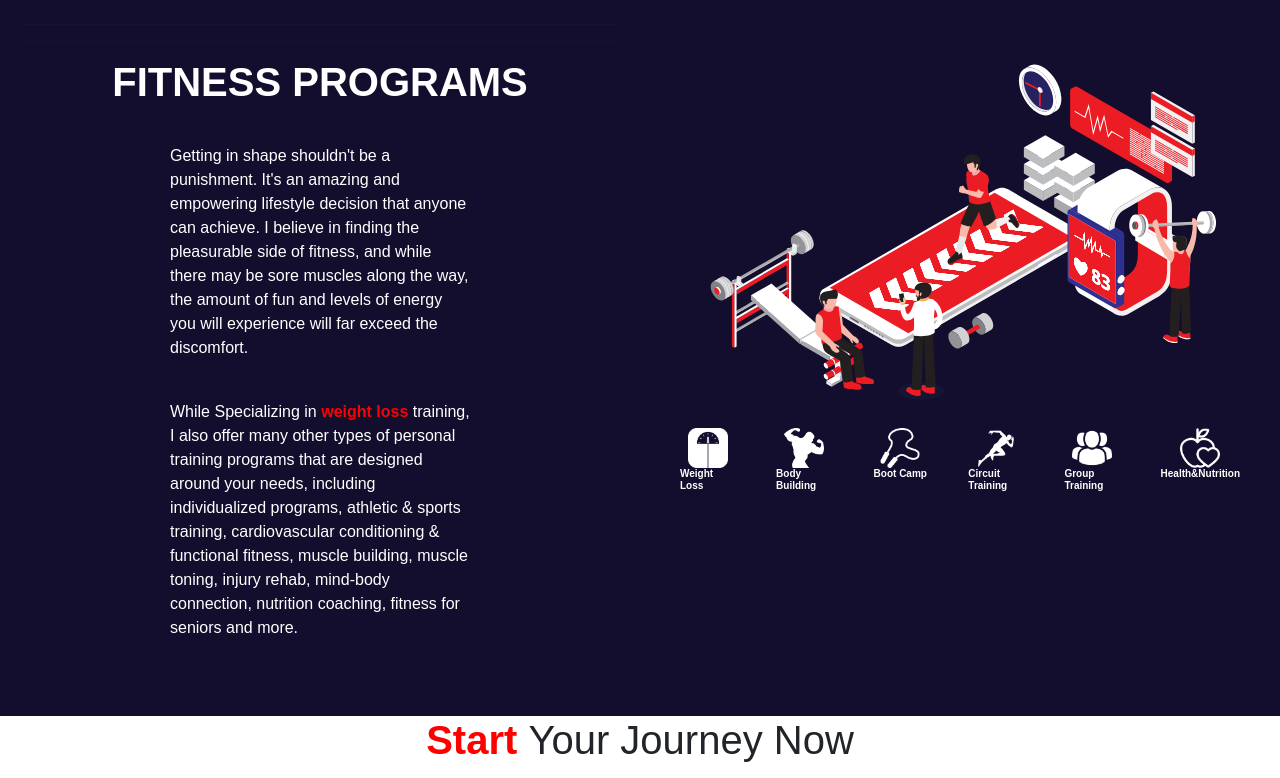
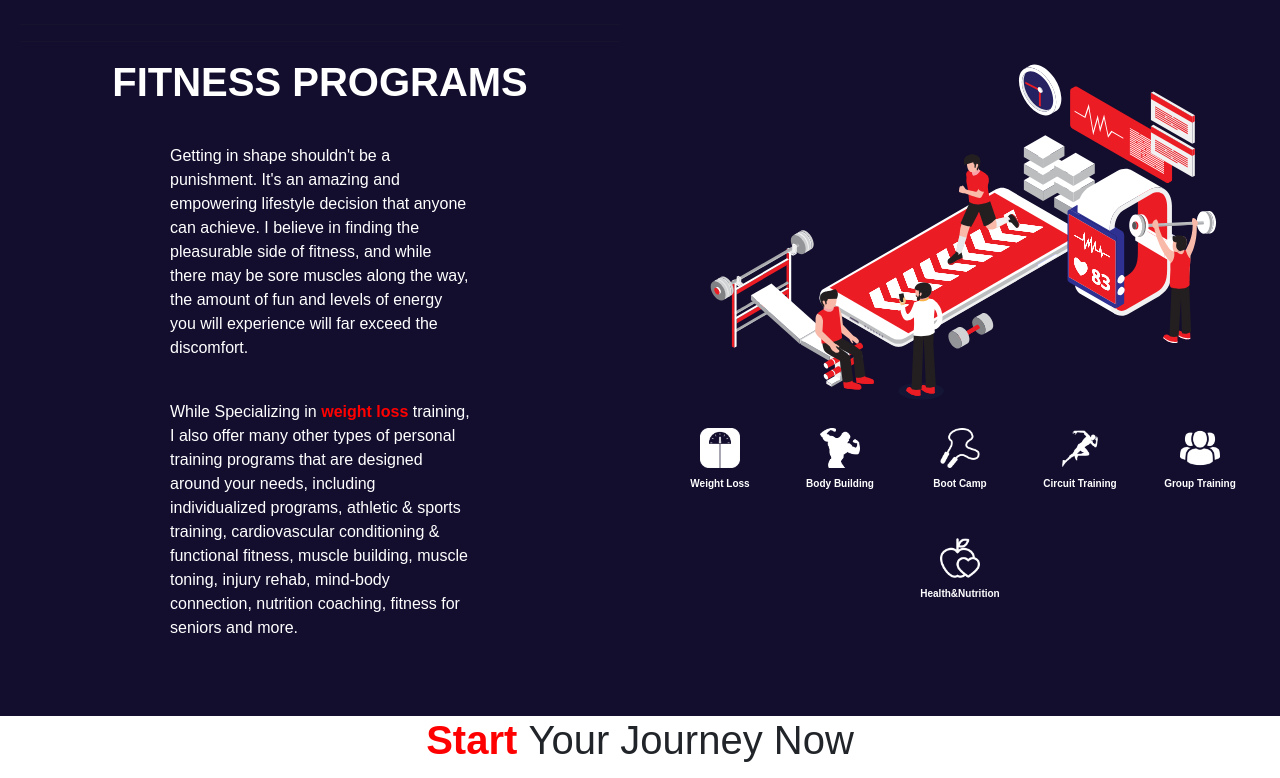
Before and after one commit to MariooY2/PTPortfolio, a React (Vite) app: page / in a window 1280 px wide. Shown: the part 2207-2985 px from the top of the page. Built offline with nearby package versions, Linux system fonts and the light colour scheme; a web font is replaced by a local one.

Commit message:
small changes

```diff
--- a/index.html
+++ b/index.html
@@ -2,7 +2,7 @@
 <html lang="en">
   <head>
     <meta charset="UTF-8" />
-    <link rel="icon" type="image" href="/Gallery/logotrue.png" />
+    <link rel="icon" type="image" href="/Gallery/pic.png" />
     <meta name="viewport" content="width=device-width, initial-scale=1.0" />
     <title>RK Fitness</title>
   </head>
--- a/src/assets/about.jsx
+++ b/src/assets/about.jsx
@@ -2,12 +2,12 @@ const obj = [
   {
     header: "Body Analysis",
     image: "Gallery/heart.png",
-    text: "I usually start my consultations off by performing an in-depth health assessment, using functional movement screenings and a body composition analysis",
+    text: "I usually start my consultations off by performing an in-depth health assessment, using functional movement screenings and a body composition analysis.",
   },
   {
     header: "Fitness Programs",
     image: "Gallery/Dumbell.png",
-    text: "Once fitness levels have been assessed, I design a custom workout routine for your goals, time constraints, & budget. I encourage, motivate & guide you to reach your health and fitness goals on a personalized level",
+    text: "Once fitness levels have been assessed, I design a custom workout routine for your goals, time constraints, & budget. I encourage, motivate & guide you to reach your health and fitness goals on a personalized level.",
   },
   {
     header: "Health and Nutrition",
--- a/src/index.css
+++ b/src/index.css
@@ -353,6 +353,8 @@ html {
   justify-content: center;
   align-items: center;
   font-size: 10px !important;
+  margin-top: 10px;
+  min-width: 80px;
 }
 
 .bolder1 {
```
Also changed, not shown: public/Gallery/pic.png (added).
